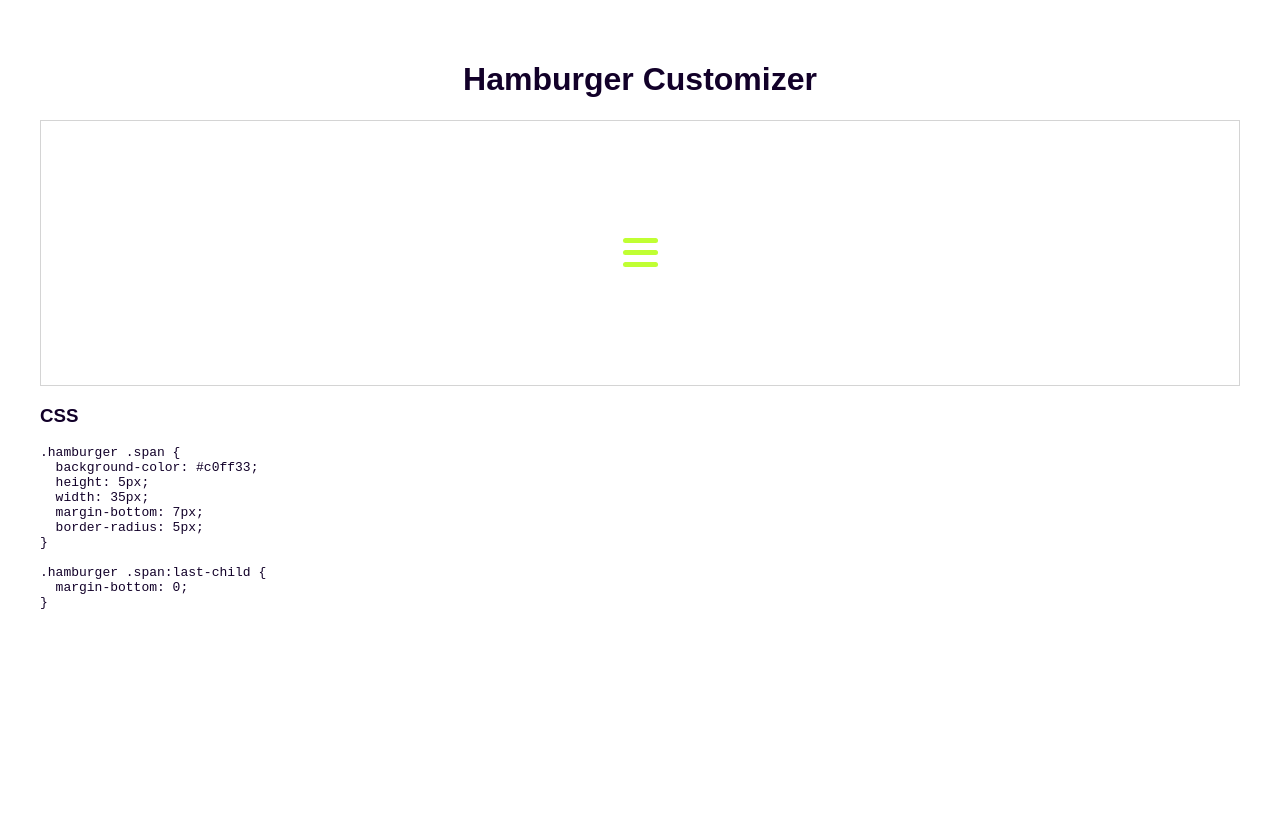
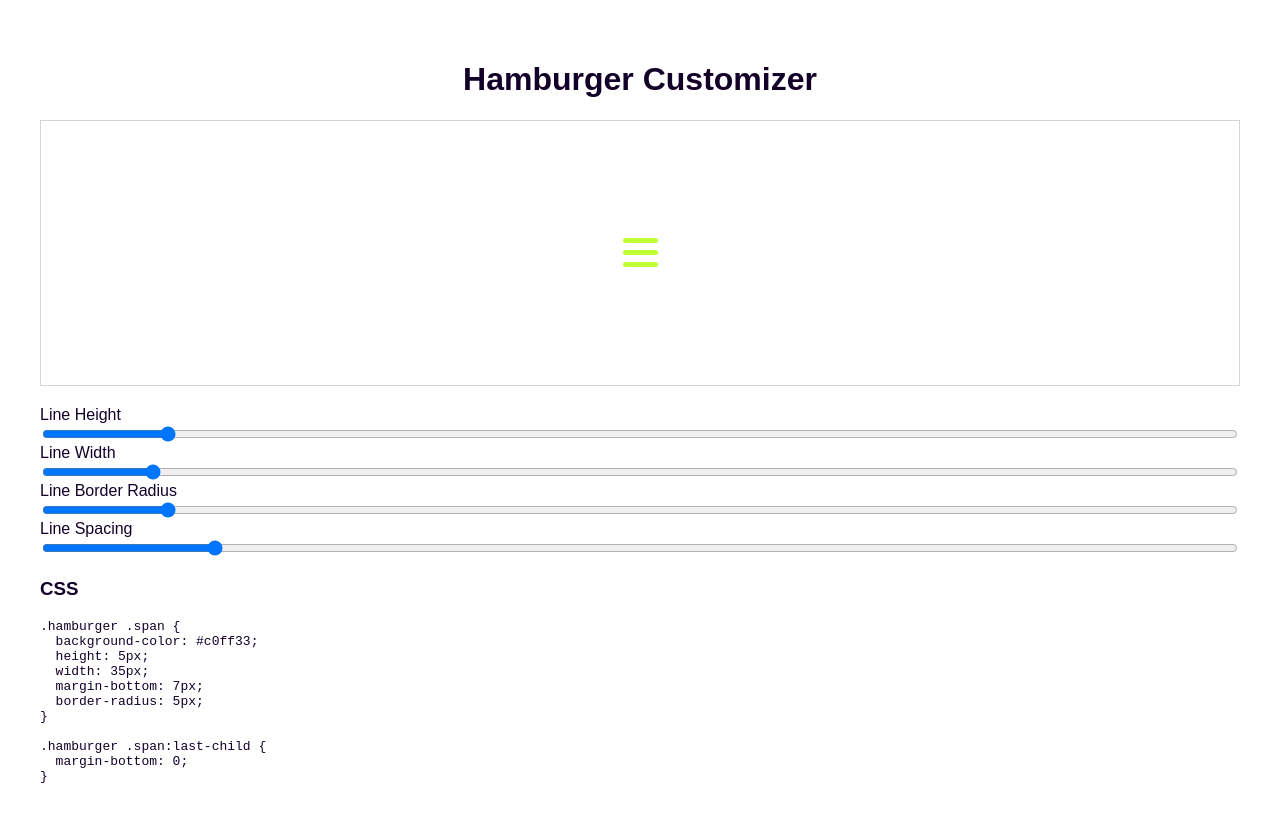
Before and after one commit to Stevenchi36/Hamburger-Customizer, a Vue app: page / in a window 1280 px wide. Shown: the top 822 px of the page. Before the commit the page ends 800 px from the top, so only its background shows below. Built offline with nearby package versions, Linux system fonts and the light colour scheme.

Commit message:
Set up controls

```diff
--- a/package.json
+++ b/package.json
@@ -29,7 +29,9 @@
       "plugin:vue/essential",
       "eslint:recommended"
     ],
-    "rules": {},
+    "rules": {
+      "no-console": "off"
+    },
     "parserOptions": {
       "parser": "babel-eslint"
     }
--- a/src/App.vue
+++ b/src/App.vue
@@ -1,20 +1,46 @@
 <template>
   <div id="app">
     <h1 class="title">Hamburger Customizer</h1>
-    <Hamburger :lineHeight=5 :lineWidth=35 :lineSpacing=7 :lineRadius=5 :lineColor="'c0ff33'" />
-    <Style :lineHeight=5 :lineWidth=35 :lineSpacing=7 :lineColor="'c0ff33'" :lineRadius=5 />
+    <Hamburger :lineHeight="height" :lineWidth="width" :lineSpacing="spacing" :lineRadius="radius" :lineColor="color" />
+    <Controls class="style" v-on:updateHeight="heightUpdate" v-on:updateWidth="widthUpdate" v-on:updateRadius="radiusUpdate" v-on:updateSpacing="spacingUpdate" />
+    <Style :lineHeight="height" :lineWidth="width" :lineSpacing="spacing" :lineColor="color" :lineRadius="radius" />
   </div>
 </template>
 
 <script>
 import Hamburger from './components/Hamburger.vue'
+import Controls from './components/Controls.vue'
 import Style from './components/Style.vue'
 
 export default {
   name: 'app',
   components: {
     Hamburger,
+    Controls,
     Style,
+  },
+  data () {
+    return {
+      height: 5,
+      width: 35,
+      spacing: 7,
+      radius: 5,
+      color: 'c0ff33',
+    }
+  },
+  methods: {
+    heightUpdate: function(value) {
+      this.height = value;
+    },
+    widthUpdate: function(value) {
+      this.width = value;
+    },
+    radiusUpdate: function(value) {
+      this.radius = value;
+    },
+    spacingUpdate: function(value) {
+      this.spacing = value;
+    },
   }
 }
 </script>
@@ -30,4 +56,7 @@ export default {
 .title {
   text-align: center;
 }
+.style {
+  margin-top: 20px;
+}
 </style>
--- /dev/null
+++ b/src/components/Controls.vue
@@ -0,0 +1,51 @@
+<template>
+  <div class="container">
+    <label for="lineHeight">Line Height</label>
+    <input @input="log('updateHeight')" v-model="lineHeight" type="range" name="lineHeight" min="0" max="50">
+    <label for="lineWidth">Line Width</label>
+    <input @input="log('updateWidth')" v-model="lineWidth" type="range" name="lineWidth" id="" min="0" max="400">
+    <label for="lineRadius">Line Border Radius</label>
+    <input @input="log('updateRadius')" v-model="lineRadius" type="range" name="lineRadius" id="" min="0" max="50">
+    <label for="lineSpacing">Line Spacing</label>
+    <input @input="log('updateSpacing')" v-model="lineSpacing" type="range" name="lineSpacing" id="" min="0" max="50">
+  </div>
+</template>
+
+<script>
+export default {
+  data () {
+    return {
+      lineHeight: 5,
+      lineWidth: 35,
+      lineSpacing: 7,
+      lineRadius: 5,
+      lineColor: 'c0ff33',
+    }
+  },
+  methods: {
+    log: function(valueToChange) {
+      if (valueToChange == 'updateHeight') {
+        this.$emit(valueToChange, this.lineHeight);
+      }
+      else if (valueToChange == 'updateWidth') {
+        this.$emit(valueToChange, this.lineWidth);
+      }
+      else if (valueToChange == 'updateRadius') {
+        this.$emit(valueToChange, this.lineRadius);
+      }
+      else {
+        this.$emit(valueToChange, this.lineSpacing);
+      }
+    }
+  }
+}
+</script>
+
+<!-- Add "scoped" attribute to limit CSS to this component only -->
+<style scoped>
+  .container {
+    display: flex;
+    flex-direction: column;
+    justify-content: flex-start;
+  }
+</style>
```
